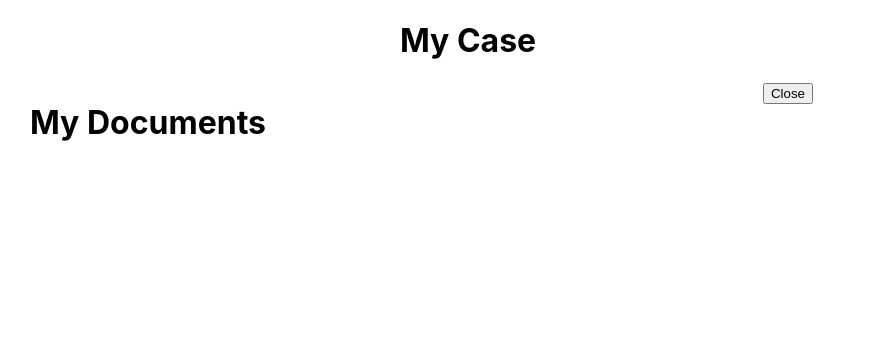
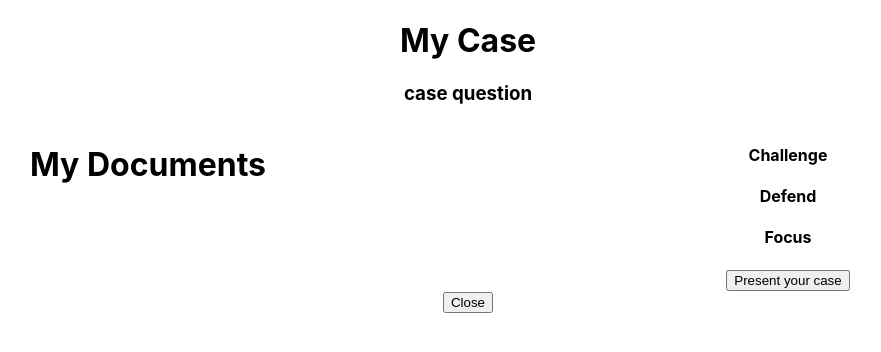
Before and after one commit to ivo-de-v/evenir-case-files, a React (Create React App) app in the folder src/serious-historical-game/: page /mycase in a window 1280 px wide. Shown: the top 352 px of the page, without its empty margins (172-1053 px from the left). Built offline with nearby package versions, Linux system fonts and the light colour scheme.

Commit message:
create static case page

```diff
--- a/src/serious-historical-game/src/App.css
+++ b/src/serious-historical-game/src/App.css
@@ -64,7 +64,16 @@
   display: none;
 }
 
-.mydocuments-case {
+.mydocuments-mycase {
   float: left;
   width: 50%;
 }
+
+.headings-mycase {
+  float: right;
+  width: 50%;
+}
+
+.closebutton-mycase {
+  clear: both;
+}
--- a/src/serious-historical-game/src/components/MyCase.jsx
+++ b/src/serious-historical-game/src/components/MyCase.jsx
@@ -8,10 +8,17 @@ class MyCase extends Component {
     return (
       <>
         <h1>My Case</h1>
-        <div className="mydocuments-case">
+        <h3>case question</h3>
+        <div className="mydocuments-mycase">
           <MyDocuments></MyDocuments>
         </div>
-        <div>
+        <div className="headings-mycase">
+          <h4>Challenge</h4>
+          <h4>Defend</h4>
+          <h4>Focus</h4>
+          <button>Present your case</button>
+        </div>
+        <div className="closebutton-mycase">
           <CloseButton></CloseButton>
         </div>
       </>
```
Also changed, not shown: 1 other file (tests, documents, lock files or other folders).
